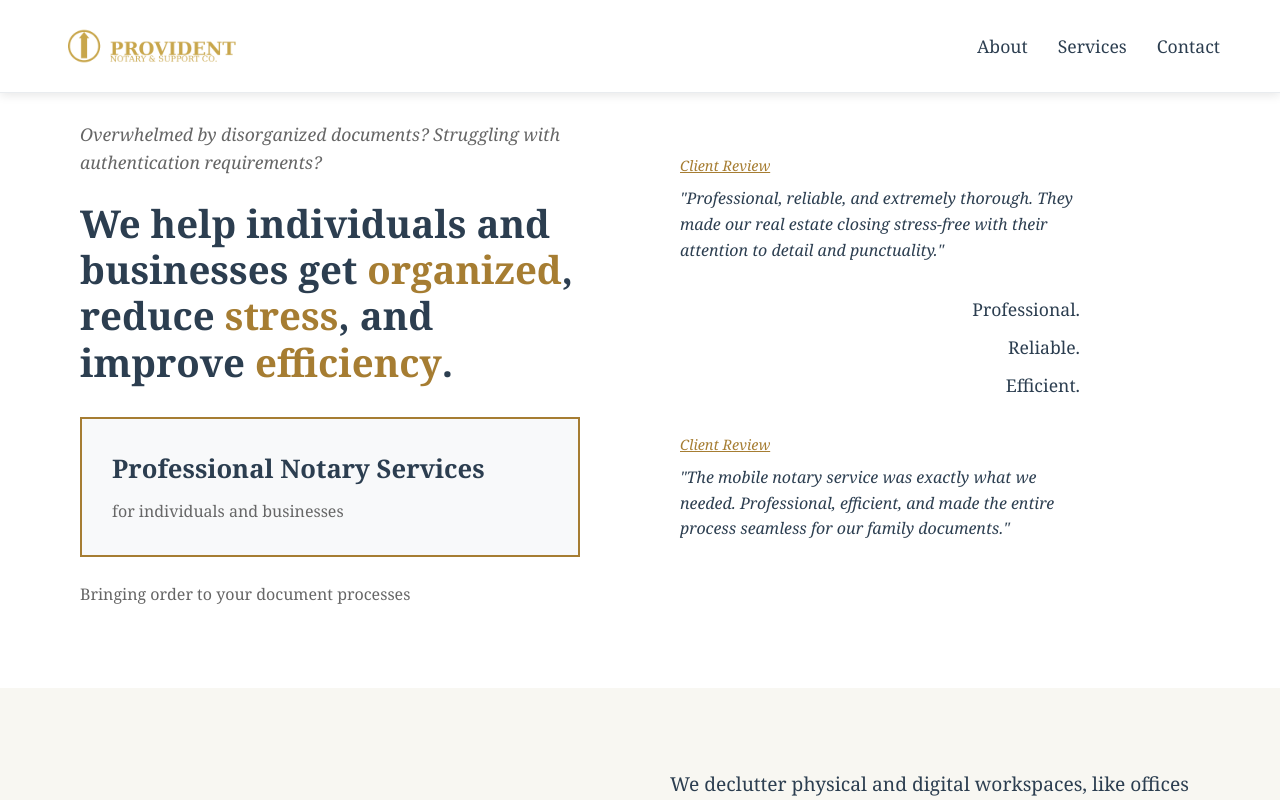
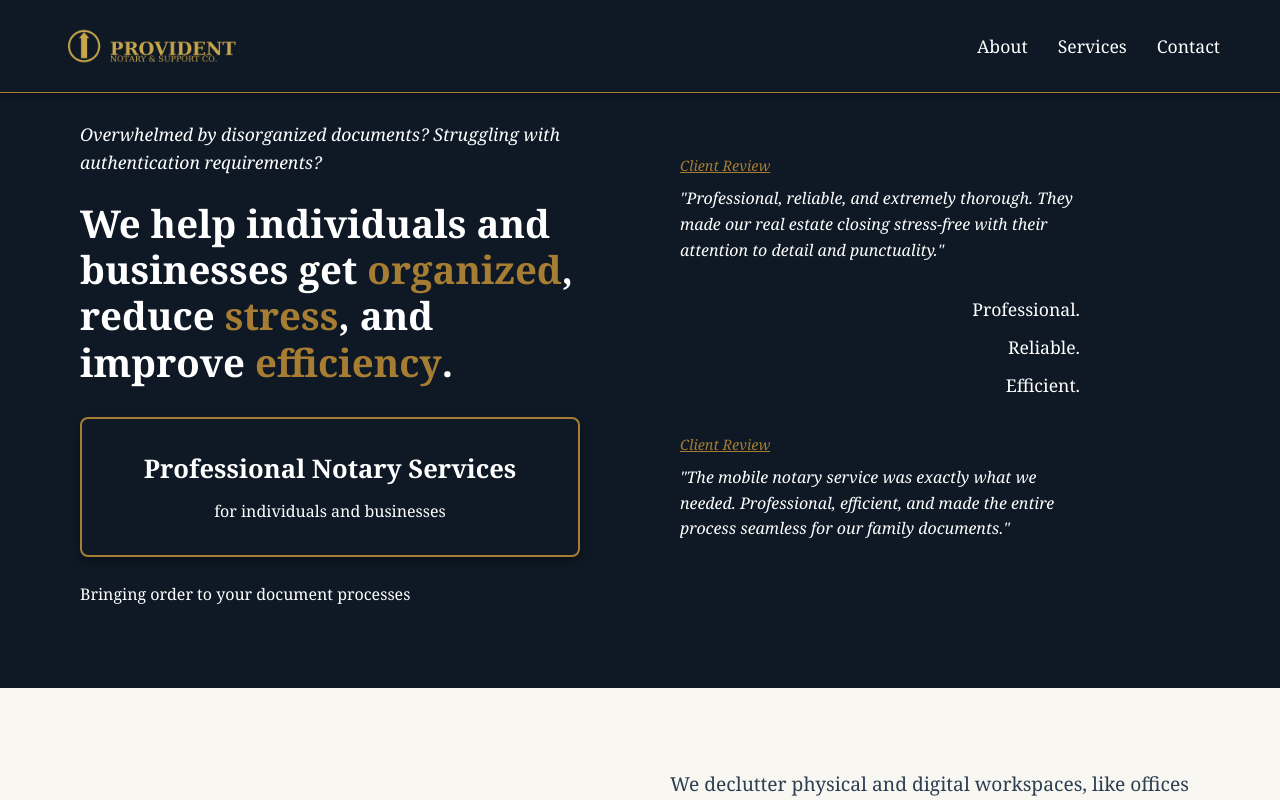
Before and after one commit to BTheCoderr/Provident-Notary-and-Support, a React (Create React App) app: page / in a window 1280 px wide. Shown: the top 800 px of the page. Built offline with nearby package versions, Linux system fonts and the light colour scheme.

Commit message:
Revert back to the fire navy version - navy backgrounds with white text that looked amazing!

```diff
--- a/src/components/Footer.css
+++ b/src/components/Footer.css
@@ -1,7 +1,7 @@
 /* Footer Styles */
 .footer {
-  background-color: #2c3e50;
-  color: #ffffff;
+  background-color: #0E1925;
+  color: #A67D32;
   padding: 60px 0 20px 0;
 }
 
@@ -14,7 +14,7 @@
 
 .footer-section h3,
 .footer-section h4 {
-  color: #A67D32;
+  color: #ffffff;
   margin-bottom: 20px;
   font-size: 1.3rem;
 }
--- a/src/components/Header.css
+++ b/src/components/Header.css
@@ -1,15 +1,15 @@
 /* Header Styles */
 .header {
-  background-color: #ffffff;
-  color: #2c3e50;
+  background-color: #0E1925;
+  color: #ffffff;
   padding: 1rem 0;
   position: fixed;
   top: 0;
   left: 0;
   right: 0;
   z-index: 1000;
-  box-shadow: 0 2px 10px rgba(0, 0, 0, 0.1);
-  border-bottom: 1px solid #e9ecef;
+  box-shadow: 0 2px 10px rgba(0, 0, 0, 0.3);
+  border-bottom: 1px solid #A67D32;
 }
 
 .header-content {
@@ -35,7 +35,7 @@
 }
 
 .nav a {
-  color: #2c3e50;
+  color: #ffffff;
   text-decoration: none;
   font-weight: 500;
   font-size: 1.1rem;
@@ -87,7 +87,7 @@
     left: -100%;
     width: 100%;
     height: calc(100vh - 70px);
-    background-color: #ffffff;
+    background-color: #0E1925;
     flex-direction: column;
     justify-content: flex-start;
     align-items: center;
--- a/src/components/Hero.css
+++ b/src/components/Hero.css
@@ -1,6 +1,6 @@
-/* Hero Section Styles - Exact Swain Paralegals Match */
+/* Hero Section Styles - Navy Fire Version */
 .hero {
-  background-color: #ffffff;
+  background-color: #0E1925;
   padding: 120px 0 80px 0;
   min-height: 80vh;
 }
@@ -21,7 +21,7 @@
 
 .hero-problem {
   font-size: 1.1rem;
-  color: #666666;
+  color: #ffffff;
   margin-bottom: 1.5rem;
   font-style: italic;
   line-height: 1.6;
@@ -29,7 +29,7 @@
 
 .hero-value {
   font-size: 2.4rem;
-  color: #2c3e50;
+  color: #ffffff;
   margin-bottom: 2rem;
   line-height: 1.2;
   font-weight: 600;
@@ -41,31 +41,31 @@
 }
 
 .hero-service-box {
-  background-color: #f8f9fa;
+  background-color: #0E1925;
   padding: 30px;
-  border-radius: 0;
+  border-radius: 8px;
   margin-bottom: 1.5rem;
-  text-align: left;
+  text-align: center;
   border: 2px solid #A67D32;
-  box-shadow: none;
+  box-shadow: 0 4px 12px rgba(0, 0, 0, 0.3);
 }
 
 .hero-service-box h2 {
   font-size: 1.6rem;
-  color: #2c3e50;
+  color: #ffffff;
   margin-bottom: 0.5rem;
   font-weight: bold;
 }
 
 .hero-service-box p {
   font-size: 1rem;
-  color: #666666;
+  color: #ffffff;
   margin: 0;
 }
 
 .hero-benefit {
   font-size: 1rem;
-  color: #666666;
+  color: #ffffff;
   margin: 0;
 }
 
@@ -88,7 +88,7 @@
 
 .testimonial-text {
   font-size: 1rem;
-  color: #2c3e50;
+  color: #ffffff;
   line-height: 1.6;
   margin: 0;
   font-style: italic;
@@ -101,7 +101,7 @@
 
 .hero-keywords p {
   font-size: 1.1rem;
-  color: #2c3e50;
+  color: #ffffff;
   margin: 0.5rem 0;
   font-weight: 500;
 }
--- a/src/components/Testimonials.css
+++ b/src/components/Testimonials.css
@@ -1,7 +1,7 @@
 /* Testimonials Section Styles */
 .testimonials {
-  background-color: #ffffff;
-  color: #2c3e50;
+  background-color: #0E1925;
+  color: #ffffff;
   position: relative;
   overflow: hidden;
 }
@@ -13,7 +13,7 @@
   left: 0;
   right: 0;
   height: 50px;
-  background: linear-gradient(45deg, #ffffff 0%, #ffffff 50%, transparent 50%);
+  background: linear-gradient(45deg, #0E1925 0%, #0E1925 50%, transparent 50%);
   transform: skewY(-2deg);
   transform-origin: top left;
 }
@@ -49,7 +49,7 @@
 }
 
 .review-text strong {
-  color: #2c3e50;
+  color: #A67D32;
   font-weight: bold;
 }
 
```
